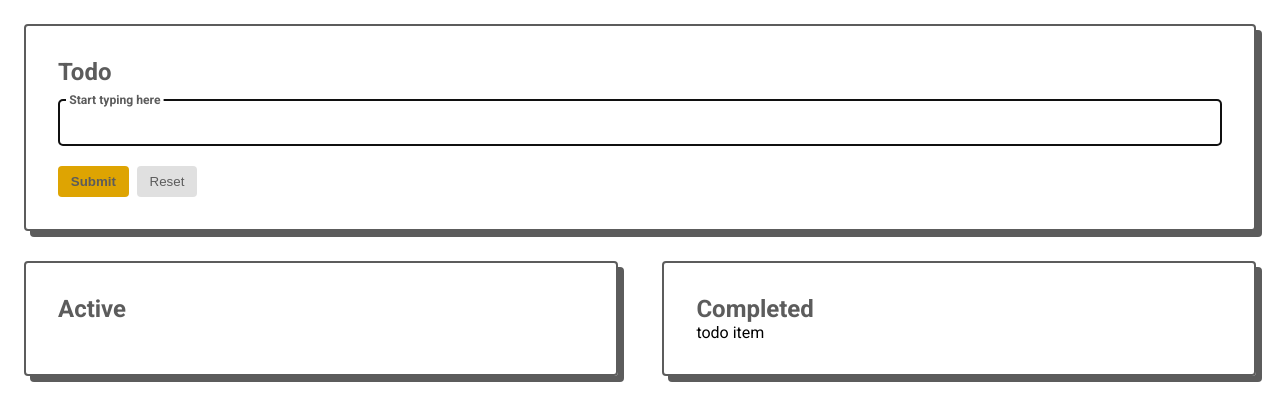
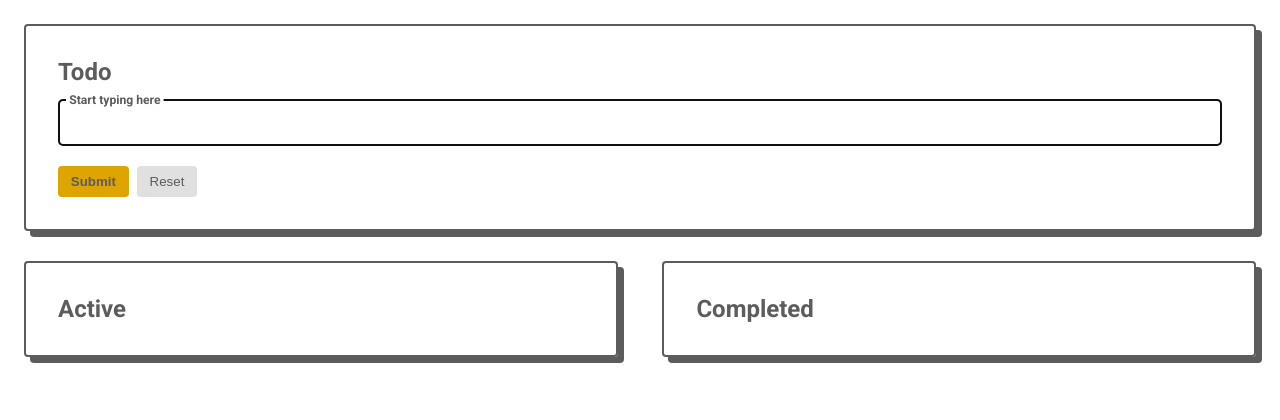
Before and after one commit to Jisan-mia/tiny-ts, a React (Create React App) app: page / in a window 1280 px wide. Shown: the top 420 px of the page. Built offline with nearby package versions, Linux system fonts and the light colour scheme; the HTML template or start-up script is replaced by a standard one.

Commit message:
implementing drag and drop functionality

```diff
--- a/package.json
+++ b/package.json
@@ -11,6 +11,7 @@
     "@types/react": "^18.0.0",
     "@types/react-dom": "^18.0.0",
     "react": "^18.1.0",
+    "react-beautiful-dnd": "^13.1.0",
     "react-dom": "^18.1.0",
     "react-scripts": "5.0.1",
     "sass": "^1.51.0",
@@ -40,5 +41,8 @@
       "last 1 firefox version",
       "last 1 safari version"
     ]
+  },
+  "devDependencies": {
+    "@types/react-beautiful-dnd": "^13.1.2"
   }
 }
--- a/src/components/Todo/TodoApp.tsx
+++ b/src/components/Todo/TodoApp.tsx
@@ -2,11 +2,14 @@ import { useState } from "react";
 import { Todo } from "../types";
 import TodoInput from "./TodoInput";
 import Todos from "./Todos";
+import { DragDropContext } from 'react-beautiful-dnd';
+
 
 function TodoApp() {
 
   const [todo, setTodo] = useState<string>("");
   const [todos, setTodos] = useState<Todo[]>([]);
+  const [completedTodos, setCompletedTodos] = useState<Todo[]>([])
 
 
 
@@ -25,9 +28,12 @@ function TodoApp() {
 
   return (
     <>
-      <TodoInput todo={todo} setTodo={setTodo} handleSubmitTodo={handleSubmitTodo}/>
-      <Todos todos={todos} setTodos={setTodos}/>
+      <DragDropContext onDragEnd={() => {}}>
+        <TodoInput todo={todo} setTodo={setTodo} handleSubmitTodo={handleSubmitTodo}/>
+        <Todos todos={todos} setTodos={setTodos} completedTodos={completedTodos} setCompletedTodos={setCompletedTodos}/>
+      </DragDropContext>
     </>
+
   );
 }
 
--- a/src/components/Todo/TodoItem.module.scss
+++ b/src/components/Todo/TodoItem.module.scss
@@ -14,11 +14,17 @@
   align-items: center;
   grid-template-columns: repeat(12, 1fr);
   overflow: hidden;
+  transition: all 0.2s ease-in-out;
   // grid-template-areas: "alias-todo alias-todo alias-todo alias-todo alias-todo alias-todo alias-todo alias-todo alias-todo alias-dragger alias-dragger";
 
   // &:active {
   //   cursor: grabbing;
   // }
+
+  &:hover {
+    box-shadow: rgb(0 0 0 / 20%) 0px 16px 32px 0px;
+    transform: scale(1.03);
+  }
 
 
   .todo__text {
@@ -52,9 +58,9 @@
     grid-column: 12 / -1;
 
 
-
   }
   .actions:active {
     cursor: grabbing;
   }
+
 }
--- a/src/components/Todo/TodoItem.tsx
+++ b/src/components/Todo/TodoItem.tsx
@@ -1,14 +1,16 @@
 import React, { useEffect, useRef, useState } from 'react'
+import { Draggable } from 'react-beautiful-dnd'
 import { Todo } from '../types'
 import styles from './TodoItem.module.scss'
 
 type IProps = {
+  index: number,
   todo: Todo,
   todos: Todo[],
   setTodos: React.Dispatch<React.SetStateAction<Todo[]>>
 }
 
-const TodoItem:React.FC<IProps> = ({todo, todos, setTodos}) => {
+const TodoItem:React.FC<IProps> = ({index, todo, todos, setTodos}) => {
   const [editModeState, setEditModeState] = useState<boolean>(false)
   const [editTodo, setEditTodo] = useState<string>(todo?.todo)
   const todoRef = useRef<HTMLTextAreaElement>(null)
@@ -26,7 +28,7 @@ const TodoItem:React.FC<IProps> = ({todo, todos, setTodos}) => {
       setTodos(todos.filter(todo => todo.id !== id))
     }
 
-    // setEditModeState(false)
+    setEditModeState(false)
   }
   const onKeyDn = (e: React.KeyboardEvent<HTMLTextAreaElement>, id: number) => {
     if (editModeState && e.keyCode === 13) { // ESC;
@@ -42,8 +44,10 @@ const TodoItem:React.FC<IProps> = ({todo, todos, setTodos}) => {
   }
 
   return (
-    <>
-      <li className={styles.todo__item} >
+    <Draggable draggableId={`${todo.id}`} index={index}>
+      {
+        (provided) => (
+          <li className={styles.todo__item} ref={provided.innerRef} {...provided.draggableProps} {...provided.dragHandleProps} >
 
             {
               !editModeState ? (
@@ -78,7 +82,9 @@ const TodoItem:React.FC<IProps> = ({todo, todos, setTodos}) => {
             </div>
 
           </li>
-    </>
+        )
+      }
+    </Draggable>
   )
 }
 
--- a/src/components/Todo/Todos.module.scss
+++ b/src/components/Todo/Todos.module.scss
@@ -13,7 +13,7 @@
     border-radius: 4px;
     // box-shadow: 0.5rem .5rem 0 #5C5C5C;
     box-shadow: 6px 6px 0 0 #5C5C5C;
-    max-height: 57vh;
+    max-height: 56vh;
     overflow-y: auto;
 
     h2{
--- a/src/components/Todo/Todos.tsx
+++ b/src/components/Todo/Todos.tsx
@@ -1,35 +1,66 @@
 import React from 'react'
+import { Droppable } from 'react-beautiful-dnd'
 import { Todo } from '../types'
 import TodoItem from './TodoItem'
 import styles from './Todos.module.scss'
 
 interface IProps {
   todos: Todo[],
-  setTodos: React.Dispatch<React.SetStateAction<Todo[]>>
+  setTodos: React.Dispatch<React.SetStateAction<Todo[]>>,
+  completedTodos: Todo[],
+  setCompletedTodos: React.Dispatch<React.SetStateAction<Todo[]>>
 }
 
-const Todos:React.FC<IProps> = ({todos, setTodos}) => {
+const Todos:React.FC<IProps> = ({todos, setTodos, completedTodos, setCompletedTodos}) => {
   return (
+
     <div className={styles.todo__container}>
-      <div className={styles.active__todo}>
+
+      <Droppable droppableId='TodosList' >
+        {
+          (provided) => (
+            <div className={styles.active__todo} ref={provided.innerRef} {...provided.droppableProps}>
               <h2>Active</h2>
 
               <ul className={styles.todos}>
+
                 {
-            todos.length ? todos.map((todo) => (
-             <TodoItem key={todo.id} todo={todo} todos={todos} setTodos={setTodos}/>
+                  todos.length ? todos.map((todo, idx) => (
+                    <TodoItem index={idx} key={todo.id} todo={todo} todos={todos} setTodos={setTodos}/>
                   )) : ''
                 }
 
+                {provided.placeholder}
+
               </ul>
             </div>
+          )
+        }
 
-      <div className={styles.completed__todo}>
+      </Droppable>
+
+      <Droppable droppableId='TodosRemove' >
+        {
+          (provided) => (
+            <div className={styles.completed__todo} ref={provided.innerRef} {...provided.droppableProps}>
               <h2>Completed</h2>
+
               <ul className={styles.todos}>
-          <li className={styles.todo__item}>todo item</li>
+
+                {
+                  completedTodos.length ? completedTodos.map((todo, idx) => (
+                    <TodoItem index={idx} key={todo.id} todo={todo} todos={completedTodos} setTodos={setCompletedTodos}/>
+                  )) : ''
+                }
+                {provided.placeholder}
+
               </ul>
             </div>
+          )
+        }
+
+      </Droppable>
+
     </div>
   )
 }
```
Also changed, not shown: 2 other files (tests, documents, lock files or other folders). Lines whose indentation alone changed are shown as unchanged.
